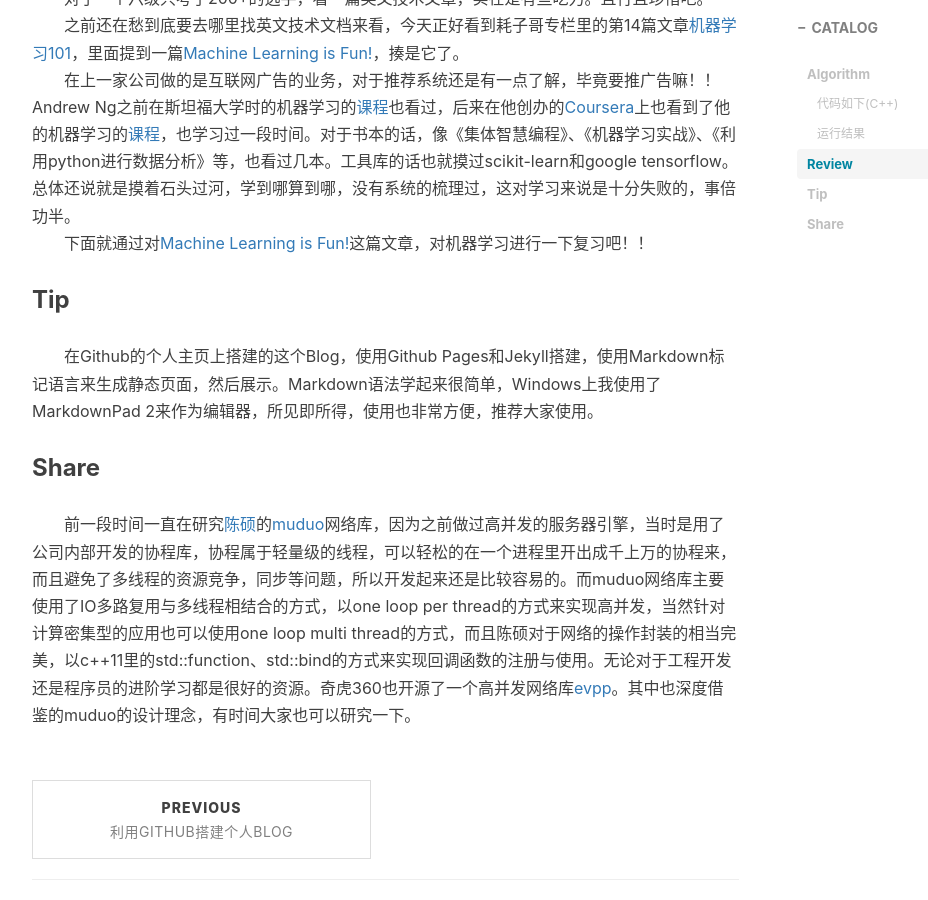
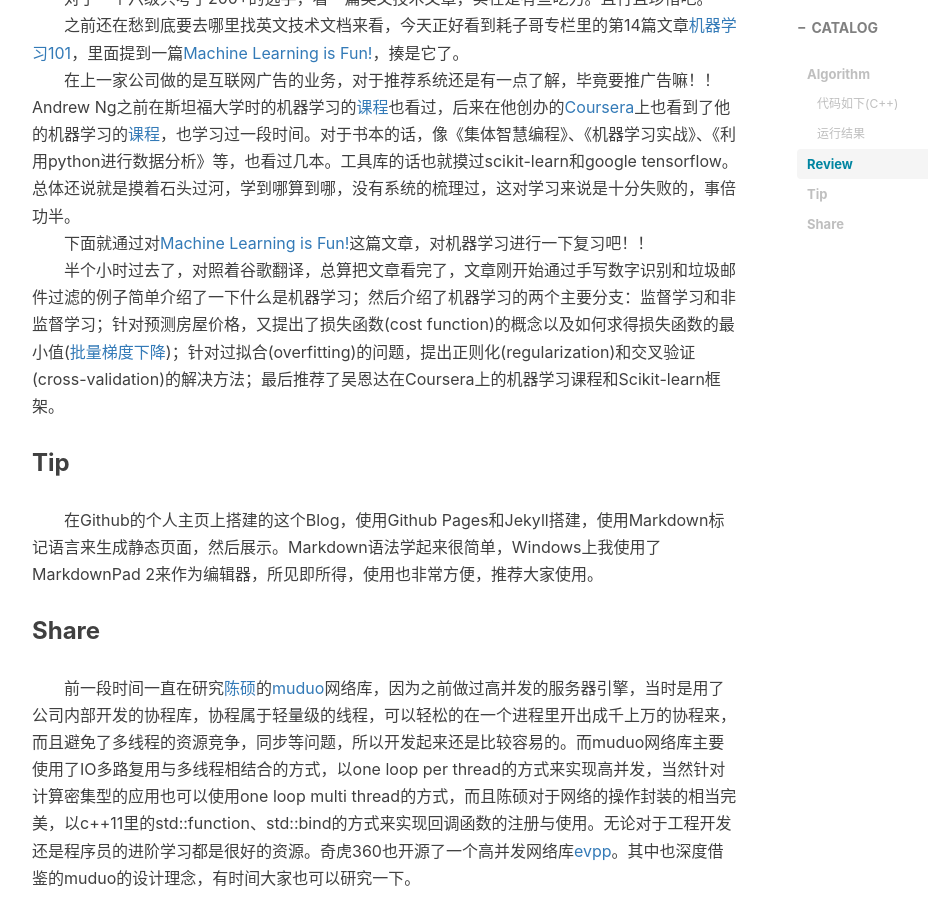
Before and after one commit to gaolujie365/gaolujie365.github.io, a Jekyll site: the page built from _posts/2019-04-05-ARTS打卡第一周.md, in a window 1280 px wide and 900 px high, scrolled down 2489 px. Shown: the whole window, without its empty margins (233-1161 px from the left). Built offline with Jekyll 4.4.1, drawn with Linux system fonts in a browser that asks for light colours; nearby versions of some CDN libraries; comment, search, counter and statistics services are not loaded.

Commit message:
update 2019-04-05 ARTS打卡

```diff
--- a/_posts/2019-04-05-ARTS打卡第一周.md
+++ b/_posts/2019-04-05-ARTS打卡第一周.md
@@ -86,6 +86,7 @@ tags:
 &emsp;&emsp;之前还在愁到底要去哪里找英文技术文档来看，今天正好看到耗子哥专栏里的第14篇文章[机器学习101](https://time.geekbang.org/column/article/862)，里面提到一篇[Machine Learning is Fun!](https://medium.com/@ageitgey/machine-learning-is-fun-80ea3ec3c471)，揍是它了。
 &emsp;&emsp;在上一家公司做的是互联网广告的业务，对于推荐系统还是有一点了解，毕竟要推广告嘛！！Andrew Ng之前在斯坦福大学时的机器学习的[课程](https://www.youtube.com/watch?v=UzxYlbK2c7E&list=PLC5F94EBABE15D569)也看过，后来在他创办的[Coursera](https://www.coursera.org)上也看到了他的机器学习的[课程](https://www.coursera.org/learn/machine-learning)，也学习过一段时间。对于书本的话，像《集体智慧编程》、《机器学习实战》、《利用python进行数据分析》等，也看过几本。工具库的话也就摸过scikit\-learn和google tensorflow。总体还说就是摸着石头过河，学到哪算到哪，没有系统的梳理过，这对学习来说是十分失败的，事倍功半。
 &emsp;&emsp;下面就通过对[Machine Learning is Fun!](https://medium.com/@ageitgey/machine-learning-is-fun-80ea3ec3c471)这篇文章，对机器学习进行一下复习吧！！
+&emsp;&emsp;半个小时过去了，对照着谷歌翻译，总算把文章看完了，文章刚开始通过手写数字识别和垃圾邮件过滤的例子简单介绍了一下什么是机器学习；然后介绍了机器学习的两个主要分支：监督学习和非监督学习；针对预测房屋价格，又提出了损失函数(cost function)的概念以及如何求得损失函数的最小值([批量梯度下降](https://hbfs.wordpress.com/2012/04/24/introduction-to-gradient-descent/))；针对过拟合(overfitting)的问题，提出正则化(regularization)和交叉验证(cross-validation)的解决方法；最后推荐了吴恩达在Coursera上的机器学习课程和Scikit-learn框架。
 
 
 ### Tip
```
Also changed, not shown: _posts/2019-04-03-利用Github搭建个人Blog.md (+1 -1 lines).
